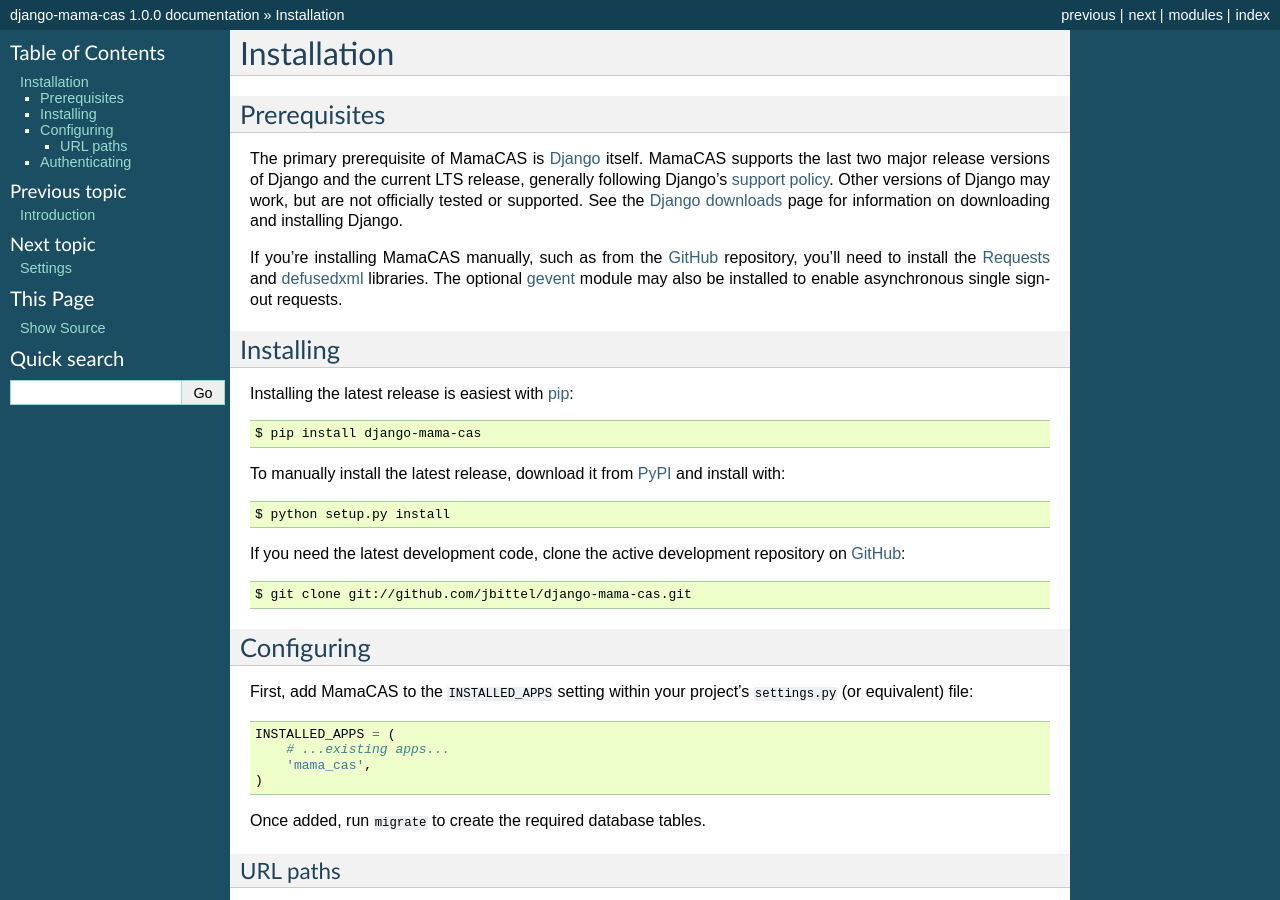
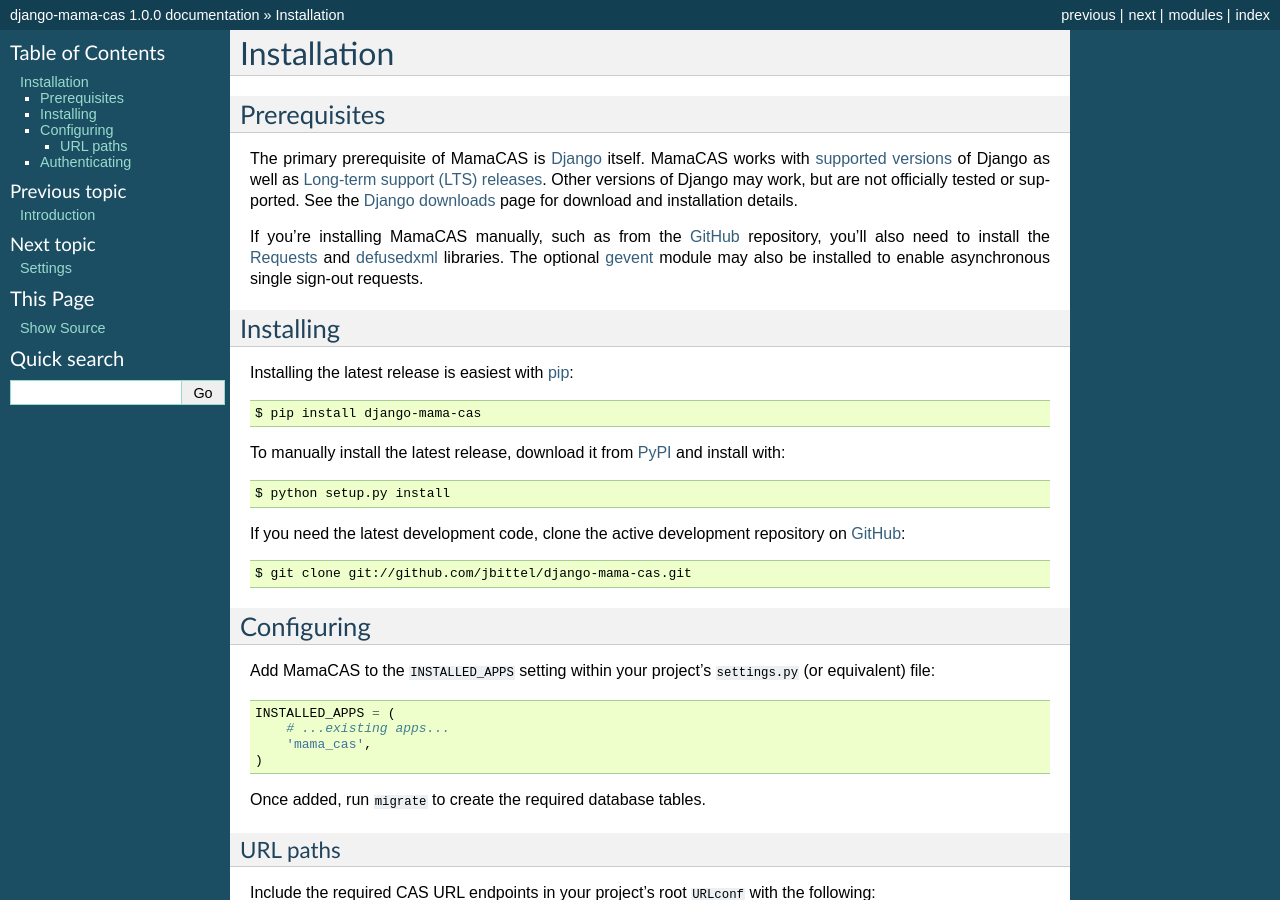
Before and after one commit to jbittel/django-mama-cas, a Sphinx documentation site: the page built from docs/installation.rst, in a window 1280 px wide and 900 px high. Built offline with Sphinx 7.4.7, drawn with Linux system fonts in a browser that asks for light colours.

Commit message:
Provide additional links to Django release info

```diff
--- a/docs/installation.rst
+++ b/docs/installation.rst
@@ -6,14 +6,13 @@
 Prerequisites
 -------------
 
-The primary prerequisite of MamaCAS is `Django`_ itself. MamaCAS supports the
-last two major release versions of Django and the current LTS release,
-generally following Django's `support policy`_. Other versions of Django may
-work, but are not officially tested or supported. See the `Django downloads`_
-page for information on downloading and installing Django.
+The primary prerequisite of MamaCAS is `Django`_ itself. MamaCAS works with
+`supported versions`_ of Django as well as `Long-term support (LTS) releases`_.
+Other versions of Django may work, but are not officially tested or supported.
+See the `Django downloads`_ page for download and installation details.
 
 If you're installing MamaCAS manually, such as from the `GitHub`_ repository,
-you'll need to install the `Requests`_ and `defusedxml`_ libraries. The
+you'll also need to install the `Requests`_ and `defusedxml`_ libraries. The
 optional `gevent`_ module may also be installed to enable asynchronous
 single sign-out requests.
 
@@ -37,7 +36,7 @@
 Configuring
 -----------
 
-First, add MamaCAS to the ``INSTALLED_APPS`` setting within your project's
+Add MamaCAS to the ``INSTALLED_APPS`` setting within your project's
 ``settings.py`` (or equivalent) file::
 
    INSTALLED_APPS = (
@@ -83,7 +82,8 @@
    * `Authentication packages`_ for Django
 
 .. _Django: http://www.djangoproject.com/
-.. _support policy: https://docs.djangoproject.com/en/dev/internals/release-process/
+.. _supported versions: https://docs.djangoproject.com/en/dev/internals/release-process/#supported-versions
+.. _Long-term support (LTS) releases: https://docs.djangoproject.com/en/dev/internals/release-process/#long-term-support-lts-releases
 .. _Django downloads: https://www.djangoproject.com/download/
 .. _Requests: http://python-requests.org/
 .. _defusedxml: https://bitbucket.org/tiran/defusedxml
```
